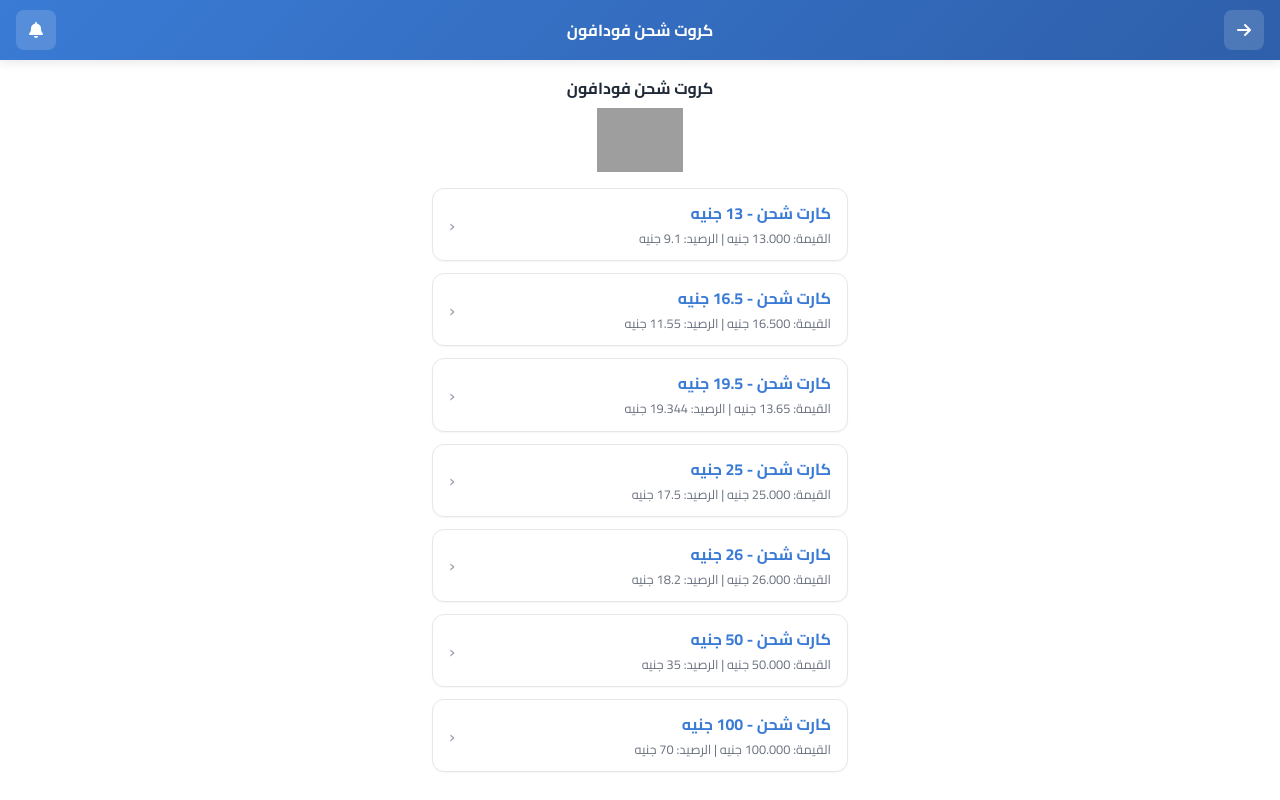
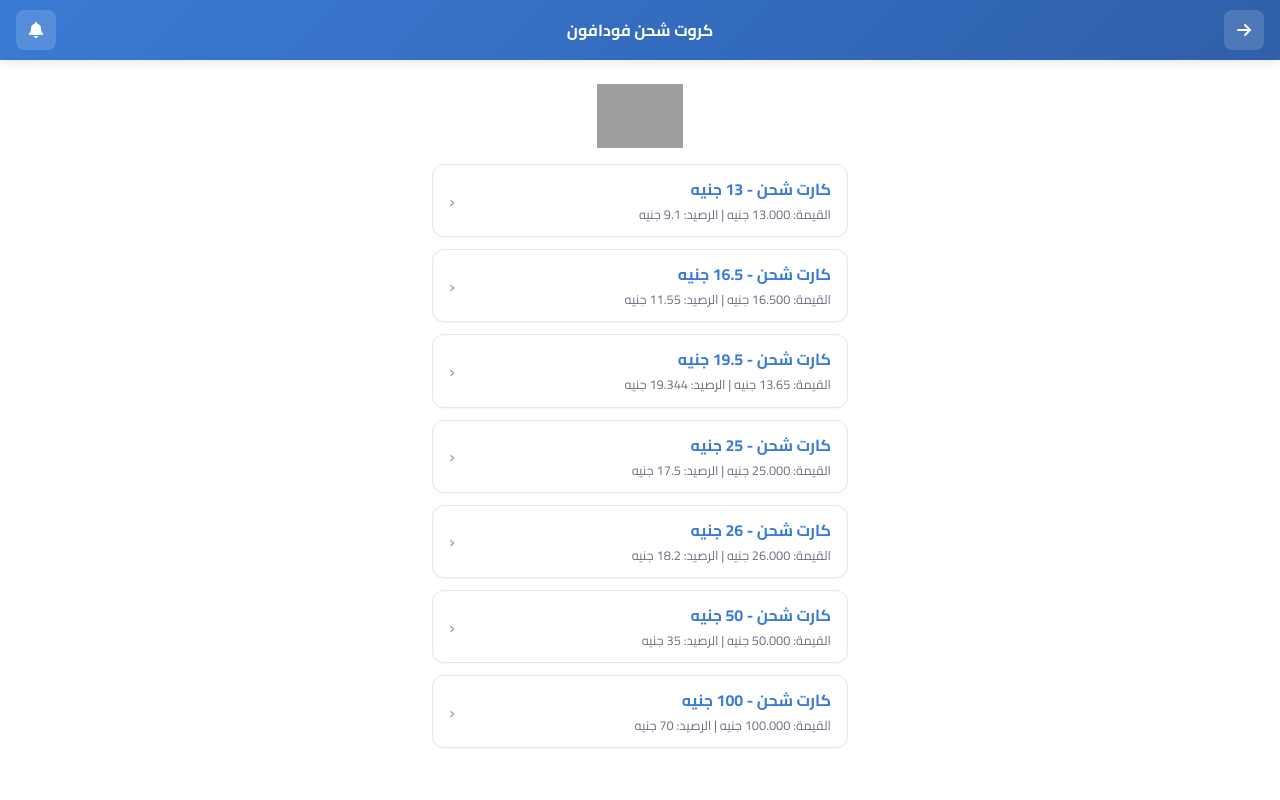
Before and after one commit to same7samy00/egy, a plain HTML site: page voda1.html in a window 1280 px wide. Drawn offline with nearby package versions, Linux system fonts and the light colour scheme; grey boxes are pictures that could not be loaded.

Commit message:
voda1.html

```diff
--- a/voda1.html
+++ b/voda1.html
@@ -190,7 +190,6 @@
 
     <div class="max-w-md mx-auto p-4">
         <div class="text-center mb-4">
-            <h2 class="text-base font-bold text-gray-800">كروت شحن فودافون</h2>
             <img src="https://i.postimg.cc/bJX6BwzH/0-1.png" alt="Vodafone" class="mx-auto mt-2 h-16">
         </div>
 
```
